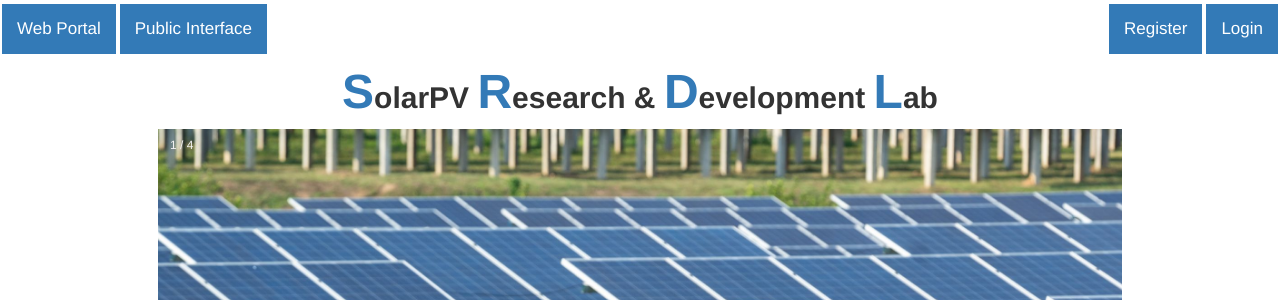
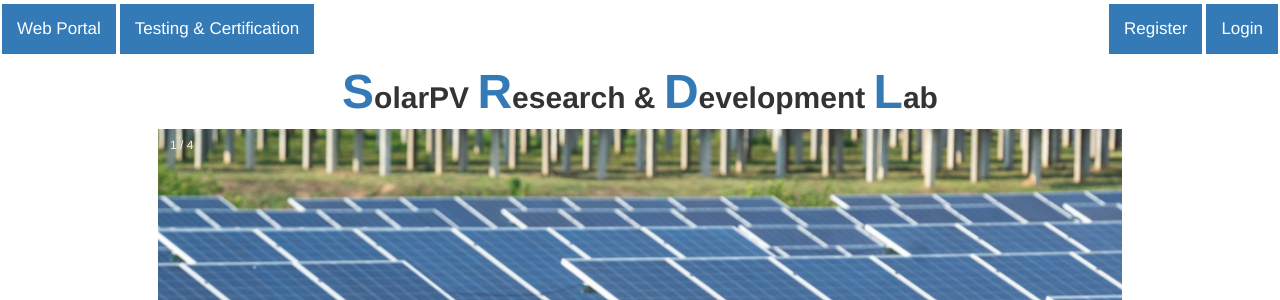
Before and after one commit to AngLi458/solarpv_1, a Django app: page / in a window 1280 px wide. Shown: the part 171-471 px from the top of the page. Run offline with Django 3.2, Linux system fonts and the light colour scheme; some libraries are stand-ins or nearby versions.

Commit message:
deploy on pythoneverywhere

```diff
--- a/solarpv/templates/solarpv/index.html
+++ b/solarpv/templates/solarpv/index.html
@@ -76,7 +76,7 @@
 
     	<div class="nav navbar-nav" style="float: left;">
     		<li><a href="webportal" class="loginRegister" id="webportal">Web Portal</a></li>
-    		<li><a href="api/certificates" class="loginRegister" id="public_interface">Public Interface</a></li>
+    		<li><a href="api/certificates" class="loginRegister" id="public_interface">Testing & Certification</a></li>
     	</div>
         <section id="about-us">
             <div class="InfoContainer">
```
